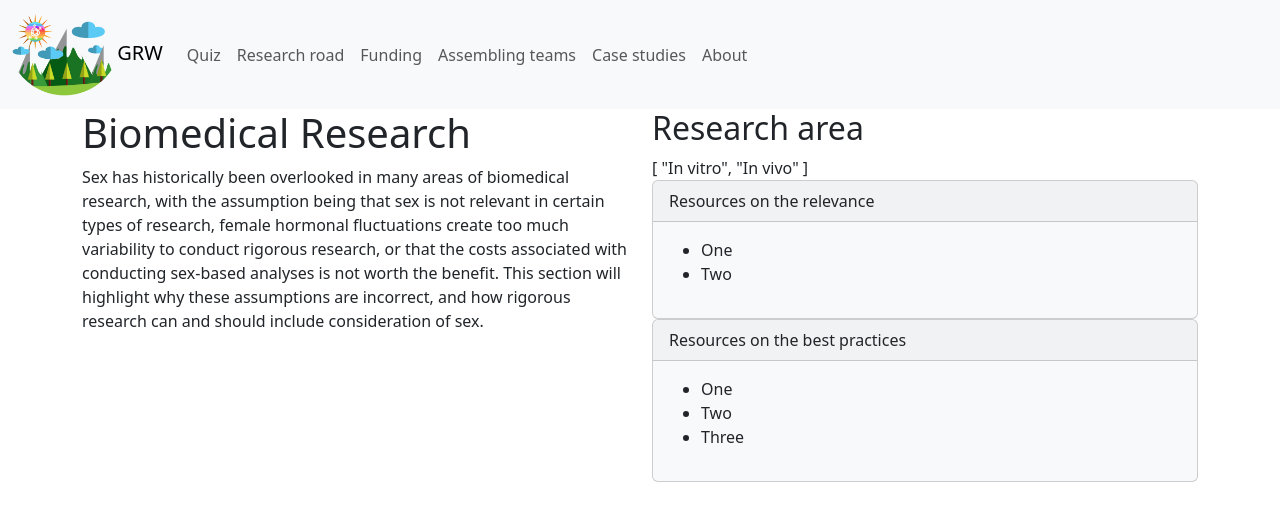
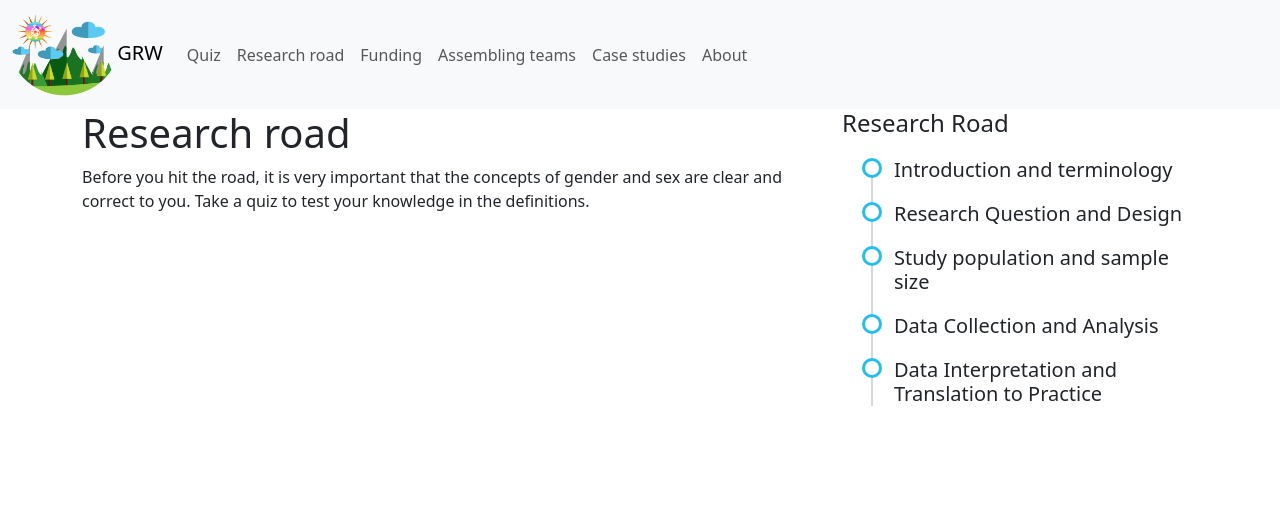
Before and after one commit to genderful-research/genderful_research_world, a Vue app: page /research/biomedical in a window 1280 px wide. Shown: the top 520 px of the page. Built offline with nearby package versions, Linux system fonts and the light colour scheme.

Commit message:
Update home and research

```diff
--- a/src/assets/content.yml
+++ b/src/assets/content.yml
@@ -7,6 +7,9 @@ home:
   subtitle: The interactive sex and gender resource platform for biomedical and health scientists.
   intro_body: |
     Genderful Research World (GRW) is a platform made for supporting scientists in health who are looking for resources on how to integrate sex and gender into their own research. As we aim to simplify the different research phases/stages and types of medical research, click on the ℹ️ for more information about what is included in each section.
+research:
+  title: Research road
+  body: Before you hit the road, it is very important that the concepts of gender and sex are clear and correct to you. Take a quiz to test your knowledge in the definitions.
 biomedical_research:
   title: Biomedical Research
   info: This category, also known as basic/experimental research, includes animal experiments, cell studies, genetic, biochemical and physiological investigations.
--- a/src/router/index.js
+++ b/src/router/index.js
@@ -41,13 +41,9 @@ const routes = [
     }
   },
   {
-    path: '/research/health',
-    name: 'Health Research',
+    path: '/research',
+    name: 'Research Road',
     component: () => import('../views/Research.vue'),
-    props: {
-      research_type: "health_research",
-      areas: ["Clinical", "Population"]
-    }
   },
   {
     path: '/case_studies',
--- a/src/views/Home.vue
+++ b/src/views/Home.vue
@@ -7,12 +7,12 @@ import FundedBy from '../components/FundedBy.vue';
 <template>
   <div class="container">
     <div class="row">
-      <div class="col">
+      <div class="col-md-8">
         <h1>{{ content.home.title }}</h1>
         <p>{{ content.home.subtitle }}</p>
         <div v-html="marked(content.home.intro_body)"></div>
       </div>
-       <div class="col-4">
+       <div class="col-md-4">
           <FundedBy/>
        </div>
     </div>
--- a/src/views/Research.vue
+++ b/src/views/Research.vue
@@ -1,37 +1,19 @@
 <script setup>
 import content from '@/assets/content.yml';
+import ResearchRoad from '../components/ResearchRoad.vue';
 // import marked from "marked"
-import {defineProps} from "vue"
-defineProps({
-  research_type: String,
-  areas: Array
-})
 
 </script>
 
 <template>
   <div class="container">
     <div class="row">
-      <div class="col">
-        <h1>{{ content[research_type]["title"] }}</h1>
-        <p>{{ content[research_type]["intro"] }}</p>
+      <div class="col-md-8">
+        <h1>{{ content.research.title }}</h1>
+        <p>{{ content.research.body }}</p>
       </div>
       <div class="col">
-          <h2>Research area</h2>
-            {{ areas }}
-            <b-card bg-variant="light" header="Resources on the relevance">
-                <ul>
-                    <li>One</li>
-                    <li>Two</li>
-                </ul>
-            </b-card>
-            <b-card bg-variant="light" header="Resources on the best practices">
-                <ul>
-                    <li>One</li>
-                    <li>Two</li>
-                    <li>Three</li>
-                </ul>
-            </b-card>
+        <ResearchRoad/>
       </div>
     </div>
   </div>
```
